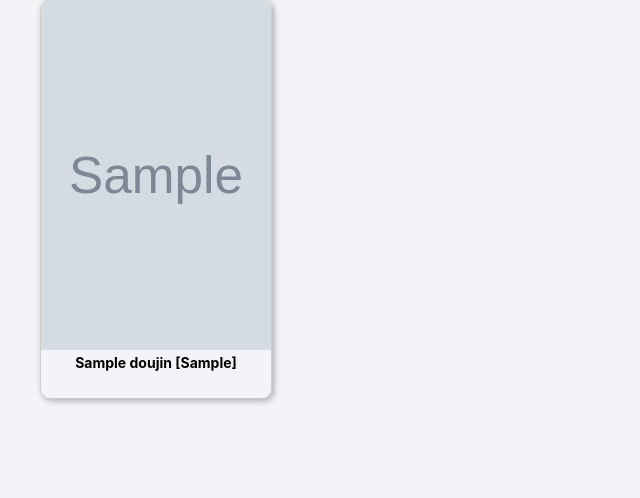
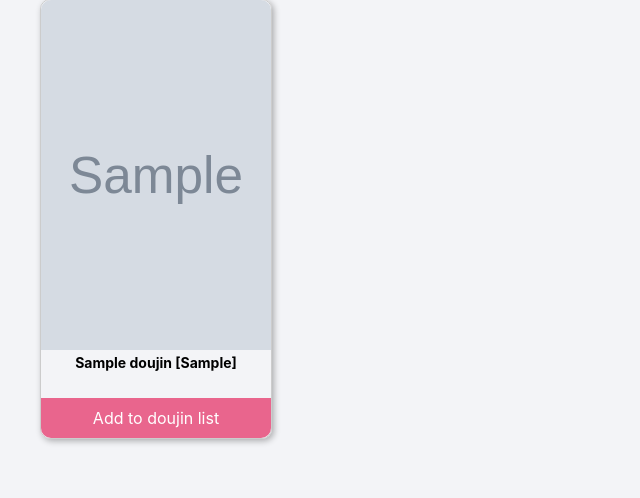
Before and after one commit to NotTheRealEdmund/mydoujinlist, a PHP site: page /home.php in a window 1280 px wide. Shown: the part 137-635 px from the top of the page, without its empty margins (0-640 px from the left). Run offline with PHP 8.4, Linux system fonts and the light colour scheme; the visitor is signed in with stand-in values (Sample User, id 1); tables that the repository leaves empty or names only in its code hold one stand-in row (values such as "Sample post"); grey boxes marked "Sample" are stand-in pictures.

Commit message:
Add a button in order to add a doujin to the user's doujin list in future

```diff
--- a/mydoujinlist/home.php
+++ b/mydoujinlist/home.php
@@ -40,8 +40,10 @@ Available at: https://codeshack.io/secure-login-system-php-mysql/
 		.doujin {
 			border: 1px solid #ccc;
 			box-shadow: 2px 2px 6px 0px  rgba(0,0,0,0.3);
-			height: 400px;
+			height: 440px;
 			border-radius: 10px;
+			/*Required to make button stay at the bottom*/
+			position: relative;
 		}
 		.doujin img {
 		  	max-width: 100%;
@@ -52,6 +54,19 @@ Available at: https://codeshack.io/secure-login-system-php-mysql/
 		  	text-align: center;
 		  	font-size: 14px;
 		  	font-weight: 700;
+		}
+		.myButton {
+		  	cursor: pointer;
+			background: #e9658d;
+			border: 0;
+			color: white;
+		  	padding: 10px;
+		  	width: 100%;
+		  	border-bottom-left-radius: 10px;
+			border-bottom-right-radius: 10px;
+		  	/*Required to make button stay at the bottom*/
+		  	position: absolute;
+		  	bottom: 0;
 		}
 	</style>
 	<body class="loggedin">
@@ -85,6 +100,10 @@ Available at: https://codeshack.io/secure-login-system-php-mysql/
 					echo '<div class="doujin">';
 					echo '<img src="' . $row["image_directory"] . '" width="250" height="350";">';
 					echo '<div class="info">' . $row["title"] . ' [' . $row["artist"] . ']</div>';
+					echo '<form method="post">';	// This form button does nothing for now
+					echo '<input type="hidden" name="doujinNumber" value="' . $row['id'] . '">';
+					echo '<input type="submit" value="Add to doujin list" class="myButton">';
+					echo '</form>';
 					echo '</div>';
 				}
 			echo '</div>';
```
